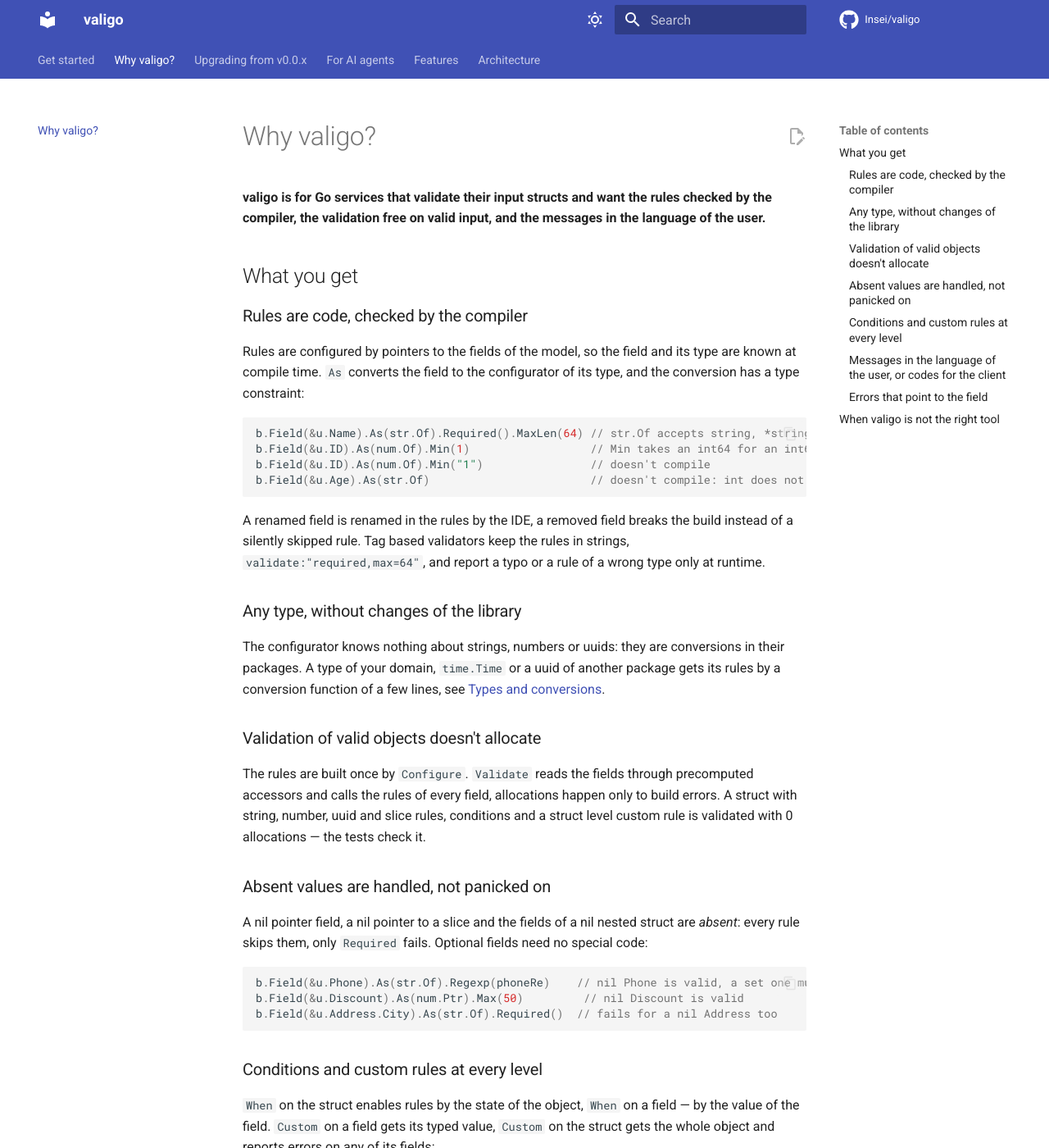
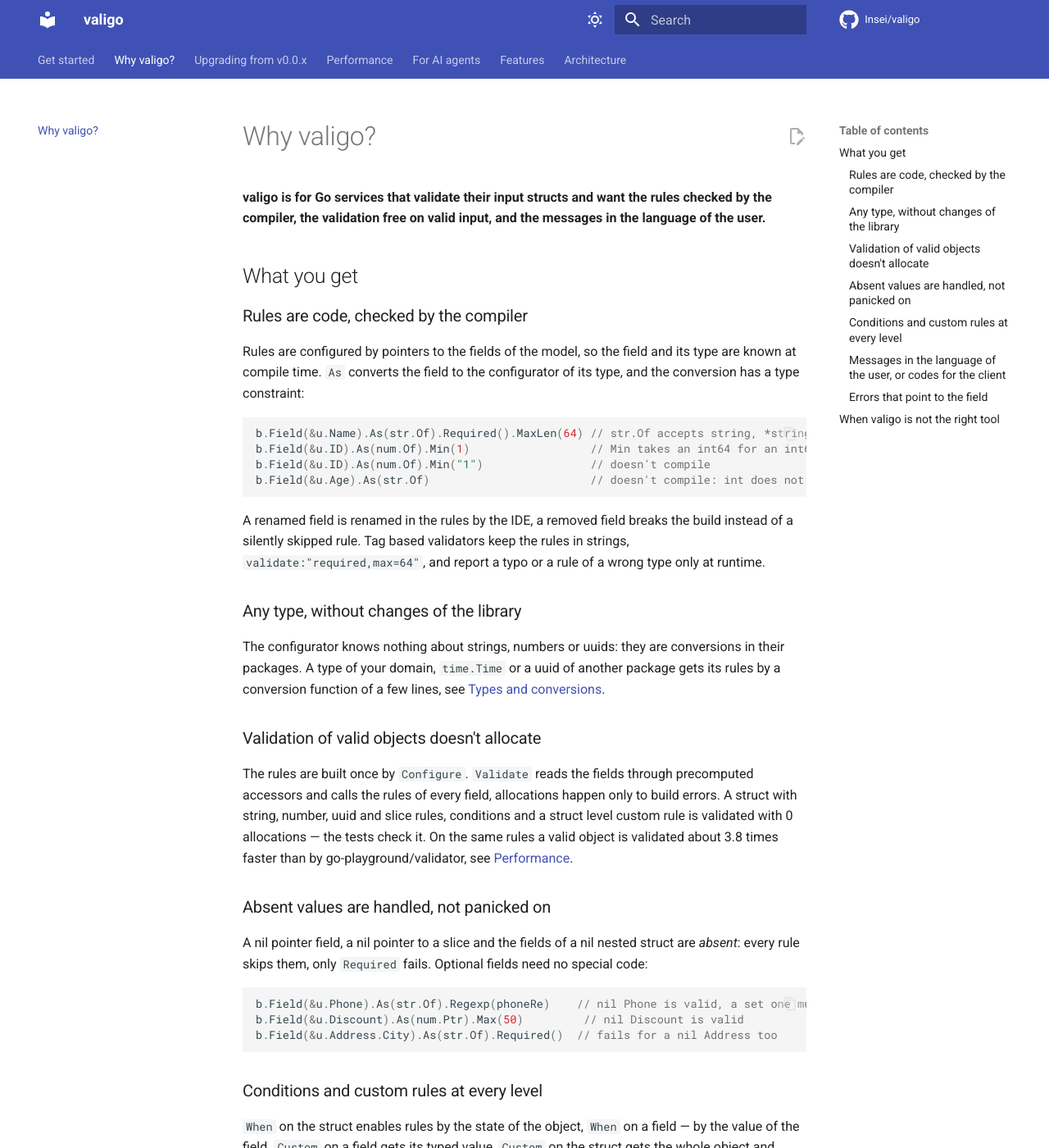
Before and after one commit to Insei/valigo, an MkDocs documentation site: the page built from docs/why-valigo.md, in a window 1280 px wide and 1400 px high. Shown: the whole window at 82% size. Built offline with MkDocs 1.6.1 and Material for MkDocs 9.7.7, drawn with Linux system fonts in a browser that asks for light colours; comment, search, counter and statistics services are not loaded; the version menu is left out.

Commit message:
docs: add the Performance page

```diff
--- a/docs/why-valigo.md
+++ b/docs/why-valigo.md
@@ -23,7 +23,7 @@ The configurator knows nothing about strings, numbers or uuids: they are convers
 
 ### Validation of valid objects doesn't allocate
 
-The rules are built once by `Configure`. `Validate` reads the fields through precomputed accessors and calls the rules of every field, allocations happen only to build errors. A struct with string, number, uuid and slice rules, conditions and a struct level custom rule is validated with 0 allocations — the tests check it.
+The rules are built once by `Configure`. `Validate` reads the fields through precomputed accessors and calls the rules of every field, allocations happen only to build errors. A struct with string, number, uuid and slice rules, conditions and a struct level custom rule is validated with 0 allocations — the tests check it. On the same rules a valid object is validated about 3.8 times faster than by go-playground/validator, see [Performance](performance.md).
 
 ### Absent values are handled, not panicked on
 
--- a/mkdocs.yml
+++ b/mkdocs.yml
@@ -73,6 +73,7 @@ nav:
   - Get started: index.md
   - Why valigo?: why-valigo.md
   - Upgrading from v0.0.x: upgrading.md
+  - Performance: performance.md
   - For AI agents: ai-agents.md
   - Features:
       - features/index.md
@@ -111,6 +112,7 @@ plugins:
         Start:
           - index.md: installation and the first validator
           - why-valigo.md: what it gives compared to tag based validators
+          - performance.md: benchmarks with go-playground/validator and ozzo-validation
           - upgrading.md: upgrading from v0.0.x
           - ai-agents.md: the skill for AI agents
         Features:
```
Also changed, not shown: docs/index.md (+1 -0 lines), docs/performance.md (added, +44 -0 lines).
